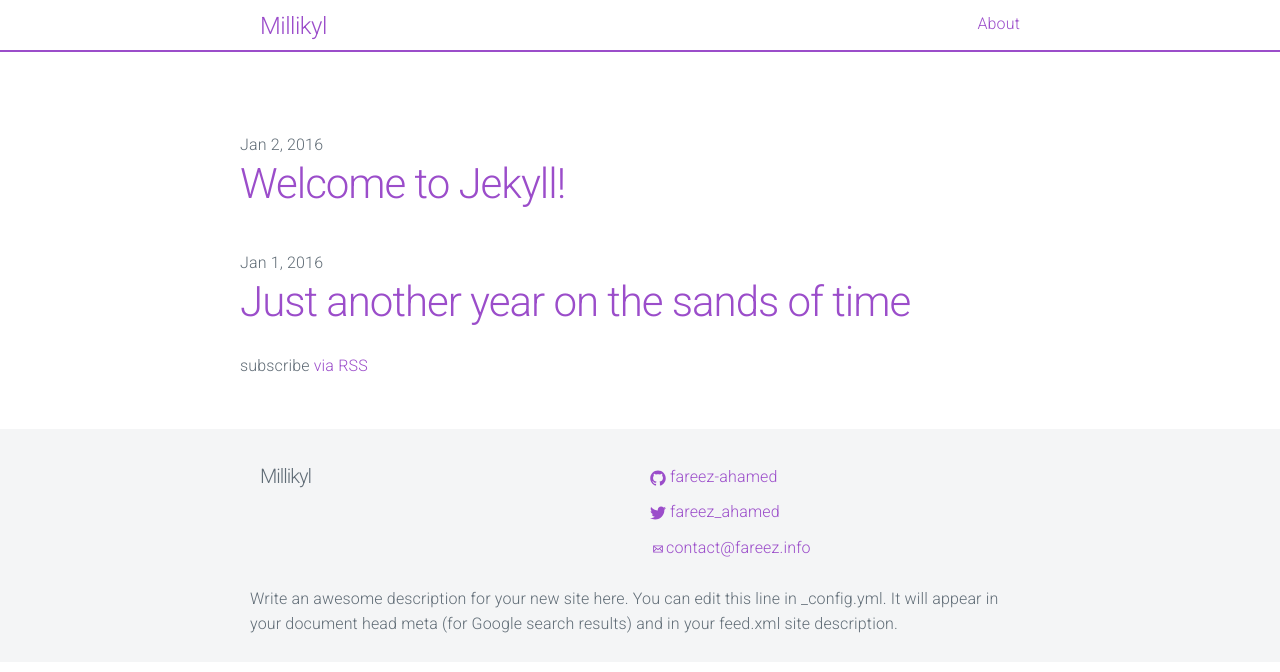
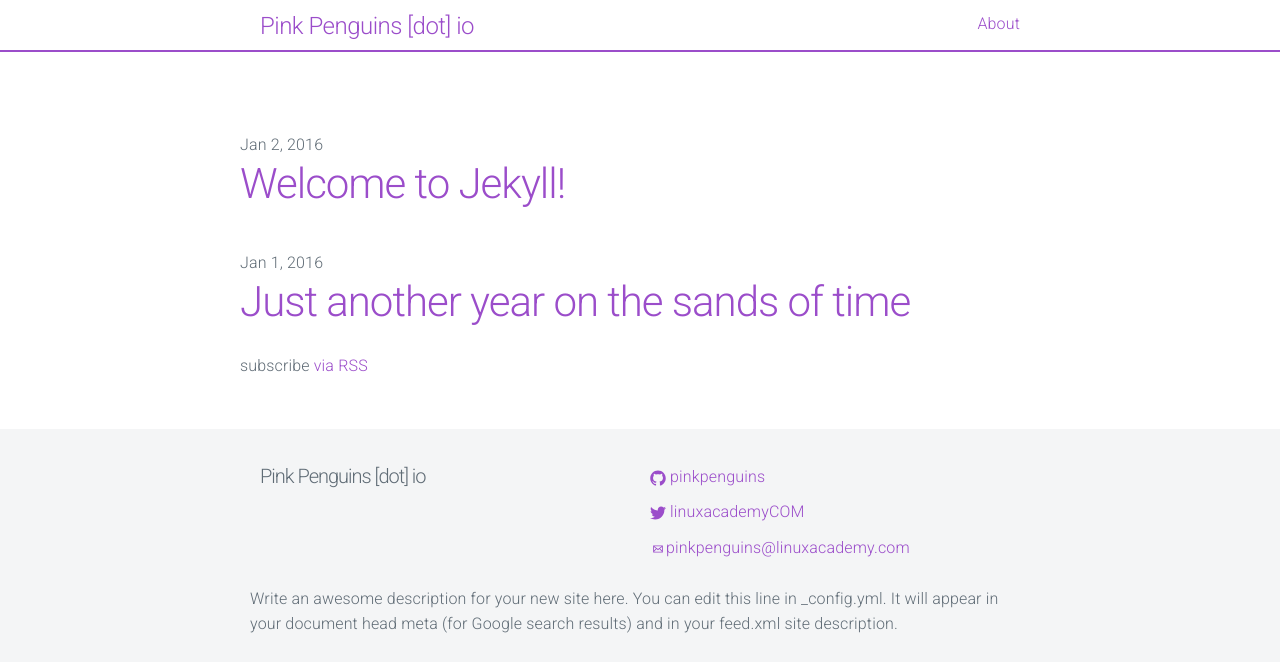
Before and after one commit to pinkpenguins/pinkpenguins.github.io, a Jekyll site: the page built from index.html, in a window 1280 px wide. Shown: the top 672 px of the page. Built offline with Jekyll 4.4.1, drawn with Linux system fonts in a browser that asks for light colours.

Commit message:
changing contact info

```diff
--- a/_config.yml
+++ b/_config.yml
@@ -6,16 +6,16 @@
 # 'jekyll serve'. If you change this file, please restart the server process.
 
 # Site settings
-title: Millikyl
-email: contact@fareez.info
+title: Pink Penguins [dot] io
+email: pinkpenguins@linuxacademy.com
 description: > # this means to ignore newlines until "baseurl:"
   Write an awesome description for your new site here. You can edit this
   line in _config.yml. It will appear in your document head meta (for
   Google search results) and in your feed.xml site description.
 baseurl: "" # the subpath of your site, e.g. /blog
 url: "" # the base hostname & protocol for your site
-twitter_username: fareez_ahamed
-github_username:  fareez-ahamed
+twitter_username: linuxacademyCOM
+github_username:  pinkpenguins
 
 # Build settings
 markdown: kramdown
```
